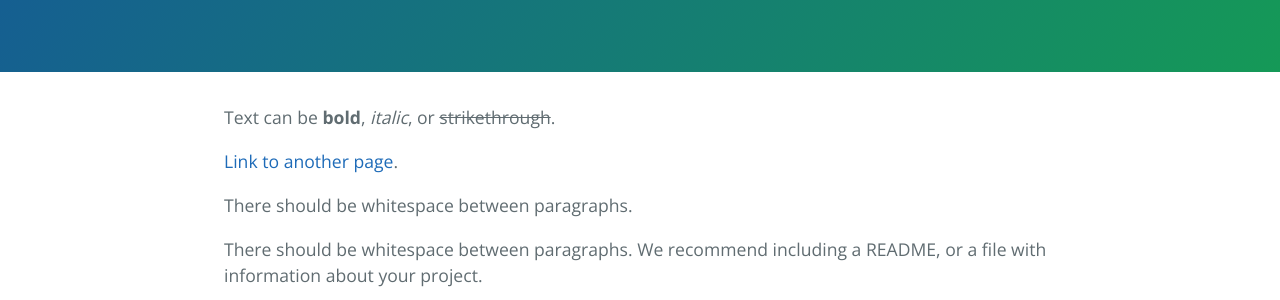
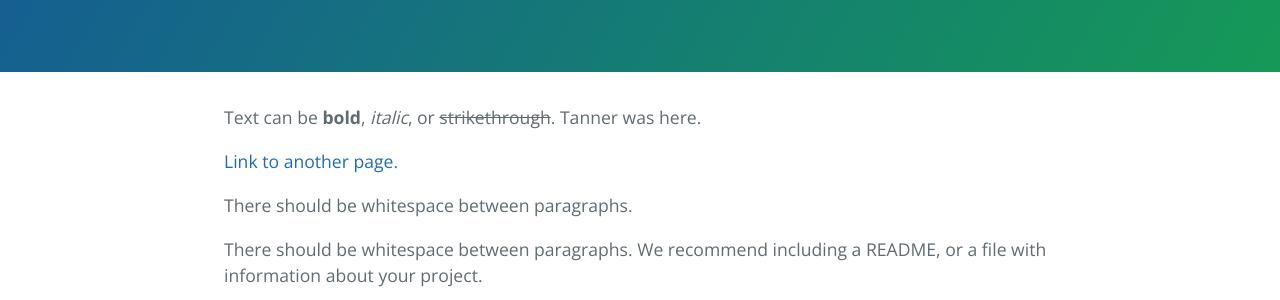
Before and after one commit to tanner-iley/4641-Eco, a Jekyll site: the page built from index.md, in a window 1280 px wide and 900 px high. Shown: the part 311-611 px from the top of the window. Built offline with Jekyll 4.4.1, drawn with Linux system fonts in a browser that asks for light colours.

Commit message:
Update index.md

```diff
--- a/index.md
+++ b/index.md
@@ -2,7 +2,7 @@
 layout: default
 ---
 
-Text can be **bold**, _italic_, or ~~strikethrough~~.
+Text can be **bold**, _italic_, or ~~strikethrough~~. Tanner was here.
 
 [Link to another page](./another-page.html).
 
```
